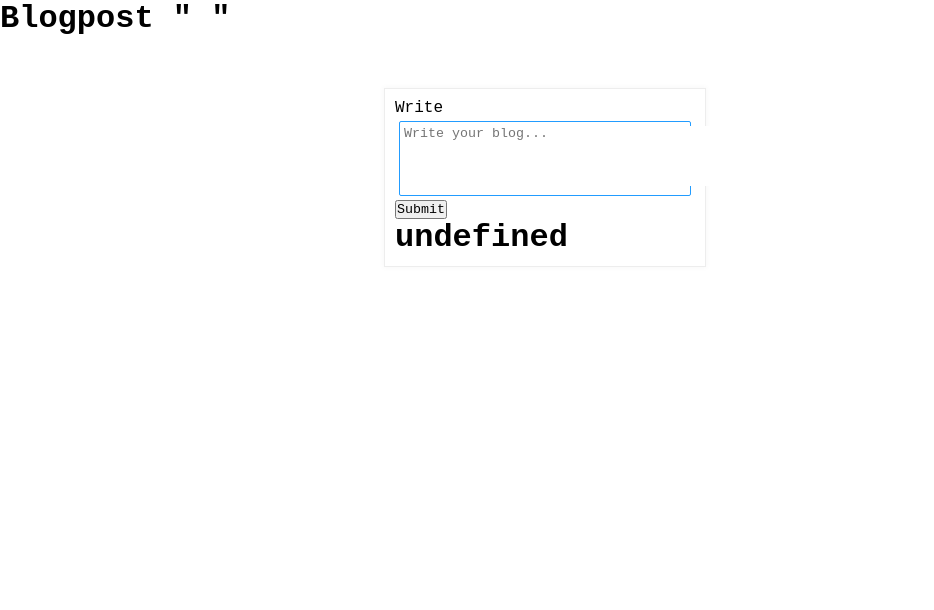
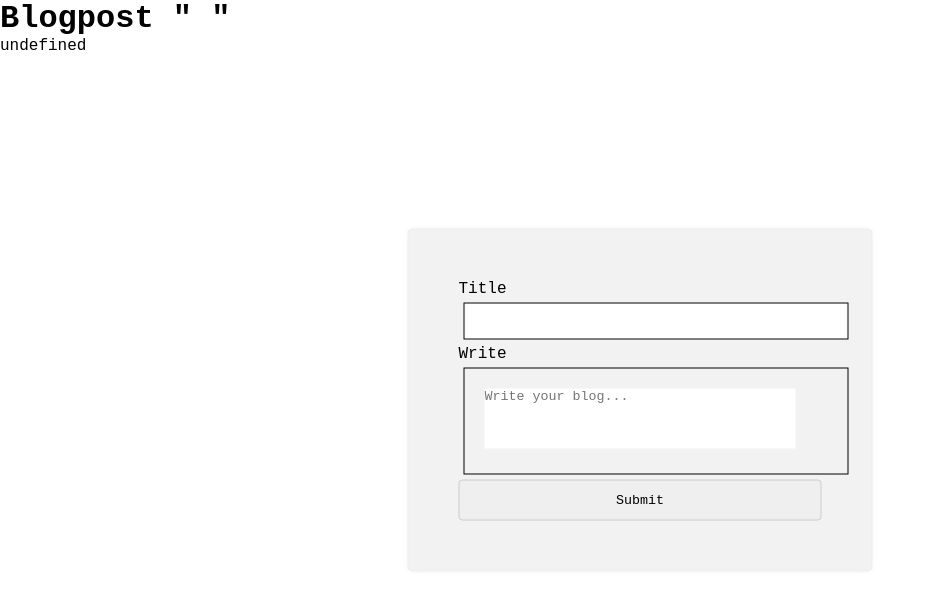
Before and after one commit to lauchRocke/Blogpost, a website: page src/create.html in a window 1280 px wide. Shown: the whole page, without its empty margins (0-934 px from the left). Drawn offline with Linux system fonts and the light colour scheme; a web font is replaced by a local one.

Commit message:
fixed textarea css

```diff
--- a/src/create.css
+++ b/src/create.css
@@ -1,46 +1,44 @@
 .container{
-    margin-top: 4%;
-    margin-left: 30%;
-    padding: 10px;
-    width: 300px;
+
+    margin: auto;
+    padding: 50px;
     border: 1px solid #ededed;
     box-shadow: 0px 0px 5px 1px rgba(0, 0, 0, .03);
+    position: fixed;
+    top: 50%;
+    left: 50%;
+    /* bring your own prefixes */
+    transform: translate(-50%, -50%);
+      border-radius: 5px;
+  background-color: #f2f2f2;
+
+}
+.button{
+    padding: 12px 20px;
+    border: 1px solid #ccc;
+    border-radius: 4px;
+    float: right;
+    width: 100%;
 }
 textarea{
-    margin: 4px;
+    margin: 10px;
     border: none;
     outline: none;
     resize: none;
 }
-.label .labels{
-    font-weight: 600;
-    font-size:  14px;
-    color: #6b6b6b;
+
+.textarea_style{
+    margin: 5px;
+    padding: 10px;
+    border: 1px solid black;
+    width: 100%;
 }
-.textarea_style{
-    margin: 4px;
-    width: auto;
-    height: auto;
-    border: 1px solid #229CFF;
-    border-radius: 2px;
-    font-size: 16px;
+#title{
+    width: 100%;
+    margin: 5px;
+    border: 1px solid black;
+    padding: 10px;
 }
-.textarea_style:hover{
-    box-shadow: 0px 0px 5px 1px rgba(0, 0, 0, .03);
-    border: 1px solid black;
+.label_style{
+    display: inline-block;
 }
-.textarea_style:focus{
-    box-shadow: 0px 0px 5px 1px rgba(0, 0, 0, .03);
-    border: 1px solid black;
-}
-textarea::-webkit-scrollbar {
-    width: 5px;
-    height: 8px;
-    background-color: #aaa;
-}
-textarea::-webkit-scrollbar-thumb{
-    background-color: #0B8FF9;
-}
-textarea::-webkit-scrollbar-track{
-    -webkit-box-shadow: inset 0 0 10px black;
-}
--- a/src/create.html
+++ b/src/create.html
@@ -12,7 +12,11 @@
     <h1> Blogpost "  " </h1>
     <div class="container">
         <form action="" id="form">
-            <label class="labels" for="">
+           <div >
+               <label for="title" class="label_style">Title</label>
+                   <input type="text" name="title" id="title">
+           </div>
+            <label for="">
                 Write
             </label>
             <div class="textarea_style">
@@ -20,11 +24,11 @@
             </div>
            <button class="button" type="submit">Submit</button>
         </form>
-        <div>
-            <h1 class="text">
-            </h1>
-        </div>
 
+    </div>
+    <div>
+        <span class="text">
+        </span>
     </div>
     <textarea name="chatbox" maxlength="840" class="chat-box-textarea_2V28W" id="chatbox_main"></textarea>
     <script src="script.js"></script>
```
